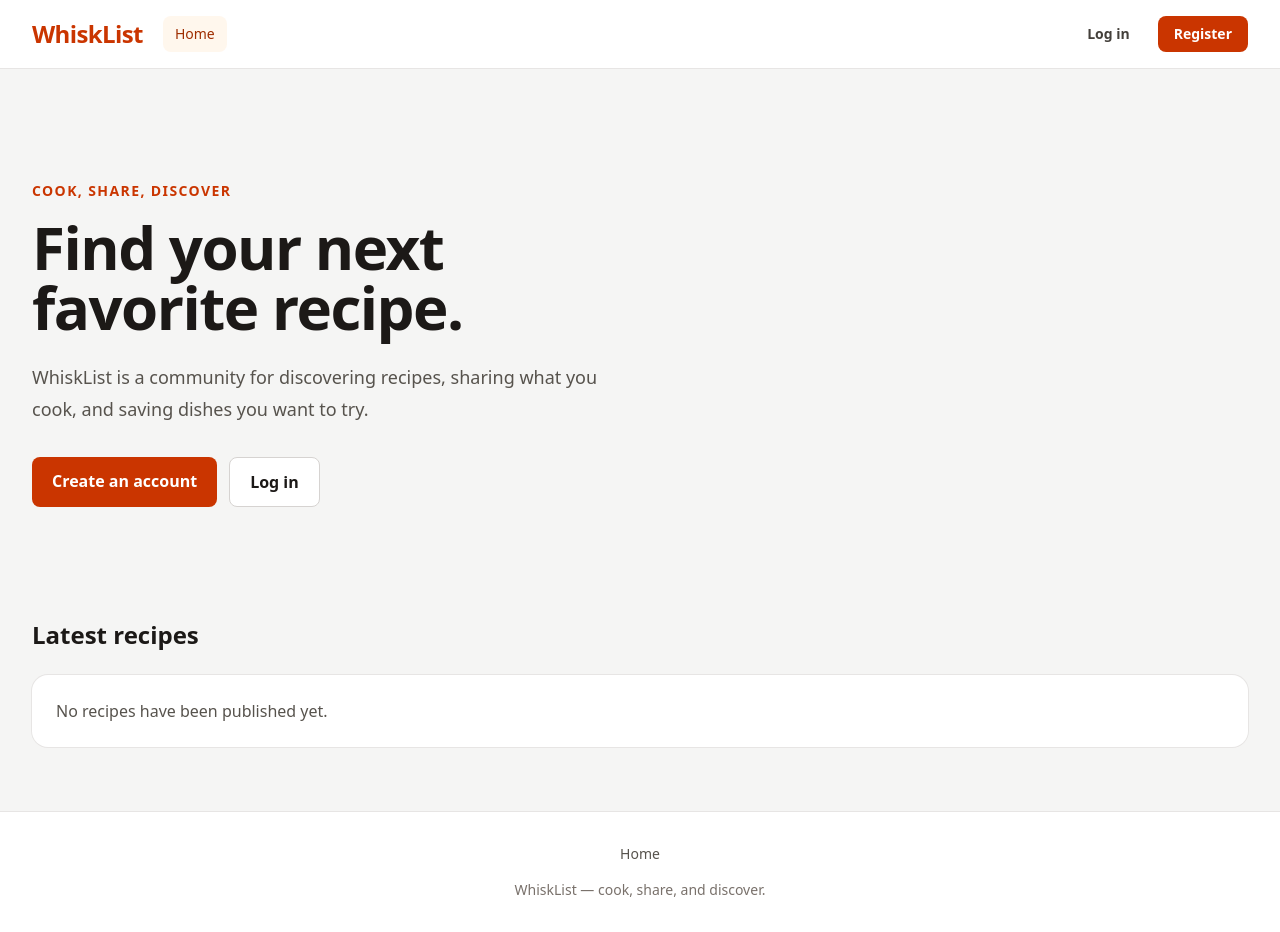
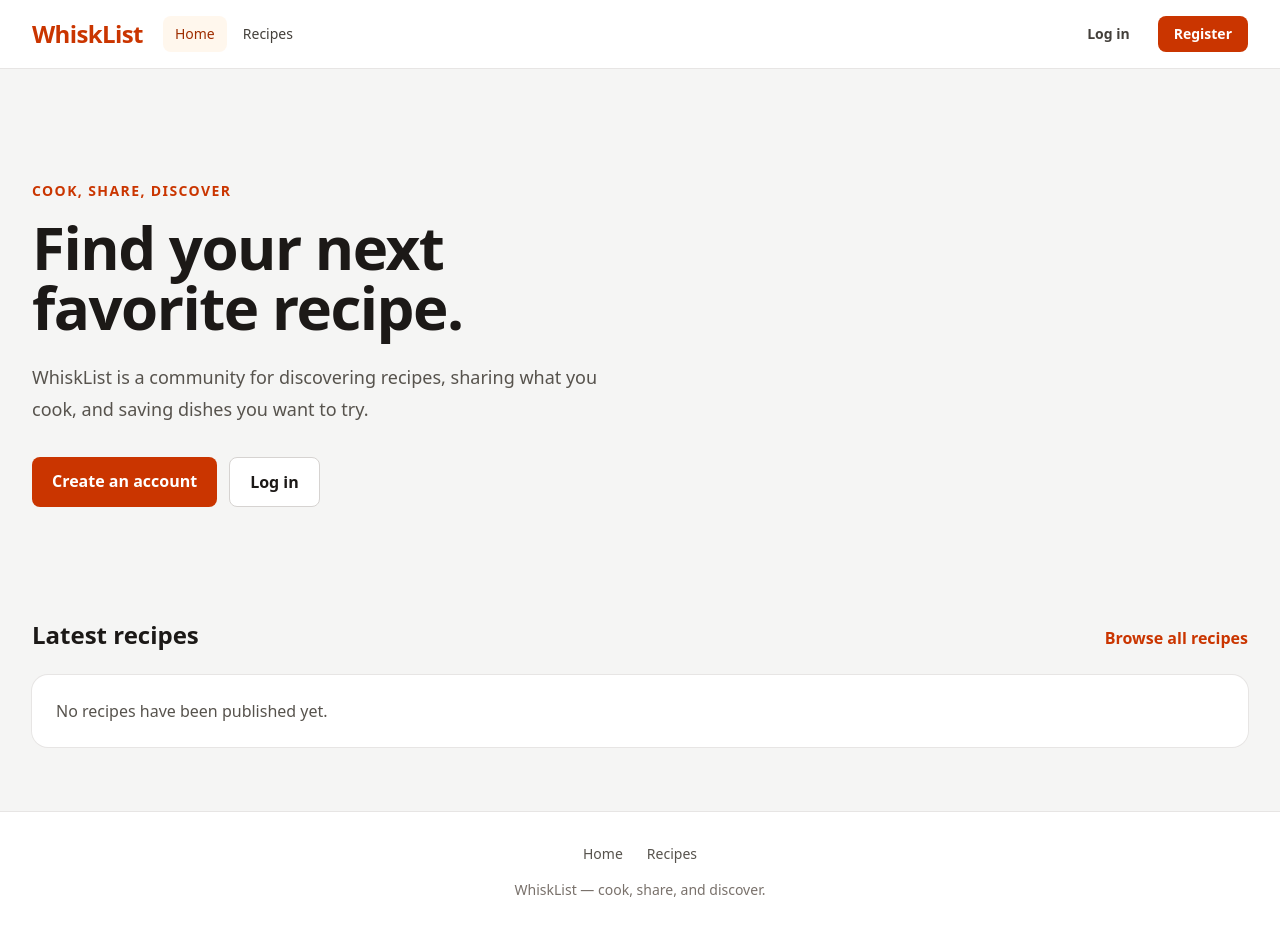
Before and after one commit to ninaperii/whisklist, a Laravel app: page / in a window 1280 px wide. Run offline with Laravel 12, Linux system fonts and the light colour scheme; data that the repository does not hold is empty; style sheets or scripts are compiled from the project's sources.

Commit message:
add public recipe directory

```diff
--- a/app/View/Components/SiteNavigation.php
+++ b/app/View/Components/SiteNavigation.php
@@ -28,6 +28,11 @@ class SiteNavigation extends Component
                 'label' => 'Home',
                 'url' => route('home'),
                 'active' => request()->routeIs('home'),
+            ],
+            [
+                'label' => 'Recipes',
+                'url' => route('recipes.index'),
+                'active' => request()->routeIs('recipes.index', 'recipes.show'),
             ],
         ];
 
--- a/resources/views/welcome.blade.php
+++ b/resources/views/welcome.blade.php
@@ -30,25 +30,16 @@
     </section>
 
     <section class="mx-auto max-w-7xl px-4 pb-16 sm:px-6 lg:px-8">
-        <h2 class="mb-6 text-2xl font-semibold">Latest recipes</h2>
+        <div class="mb-6 flex flex-wrap items-baseline justify-between gap-3">
+            <h2 class="text-2xl font-semibold">Latest recipes</h2>
+            <a class="font-semibold text-orange-700 hover:underline" href="{{ route('recipes.index') }}">Browse all recipes</a>
+        </div>
         @if ($latestRecipes->isEmpty())
             <p class="rounded-2xl bg-white p-6 text-stone-600 ring-1 ring-stone-200">No recipes have been published yet.</p>
         @else
             <ul class="grid gap-6 sm:grid-cols-2 lg:grid-cols-3">
                 @foreach ($latestRecipes as $recipe)
-                    <li class="overflow-hidden rounded-2xl bg-white ring-1 ring-stone-200">
-                        <a class="group block" href="{{ route('recipes.show', $recipe) }}">
-                            @if ($recipe->thumbnail)
-                                <img class="aspect-video w-full object-cover" src="{{ route('recipes.thumbnail', $recipe) }}" alt="{{ $recipe->thumbnail->alt_text ?? '' }}" loading="lazy">
-                            @endif
-                            <div class="p-5">
-                                <h3 class="text-lg font-semibold group-hover:underline">{{ $recipe->title }}</h3>
-                                @if ($recipe->summary !== '')
-                                    <p class="mt-2 line-clamp-2 text-sm text-stone-600">{{ $recipe->summary }}</p>
-                                @endif
-                            </div>
-                        </a>
-                    </li>
+                    <x-recipe-card :recipe="$recipe" />
                 @endforeach
             </ul>
         @endif
--- a/routes/web.php
+++ b/routes/web.php
@@ -16,6 +16,7 @@ use App\Http\Controllers\RecipeThumbnailController;
 use Illuminate\Support\Facades\Route;
 
 Route::get('/', HomeController::class)->name('home');
+Route::get('/recipes', [PublicRecipeController::class, 'index'])->name('recipes.index');
 
 Route::middleware('guest')->group(function () {
     Route::get('/register', [RegisteredUserController::class, 'create'])->name('register');
```
Also changed, not shown: app/Http/Controllers/PublicRecipeController.php (+12 -0 lines), resources/views/components/recipe-card.blade.php (added, +15 -0 lines), resources/views/recipes/index.blade.php (added, +23 -0 lines), tests/Feature/PublicRecipeTest.php (+24 -0 lines).
